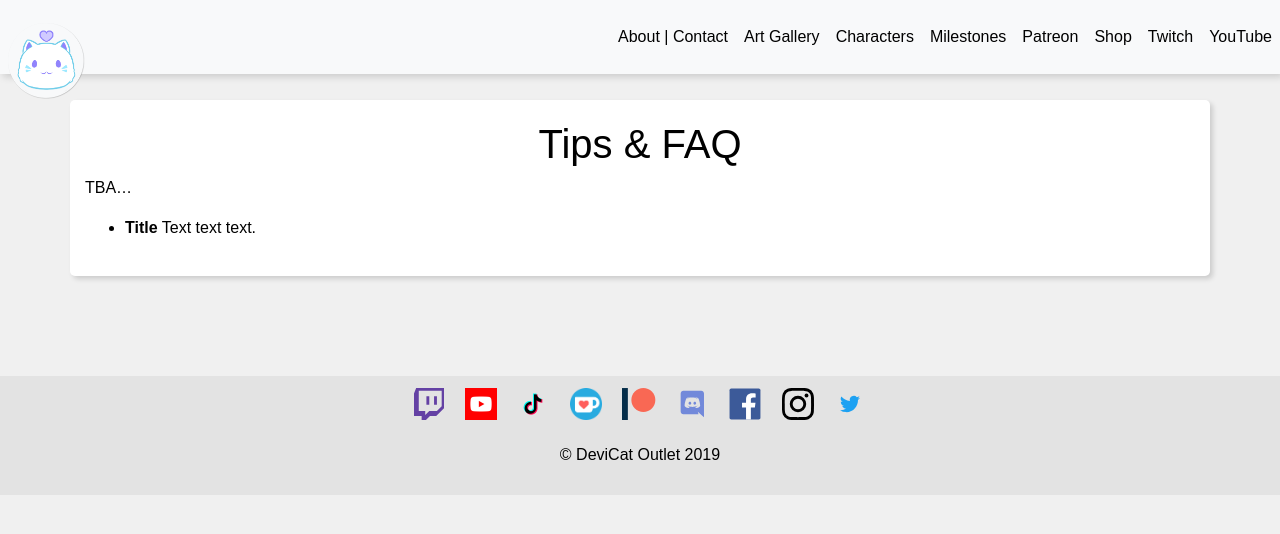
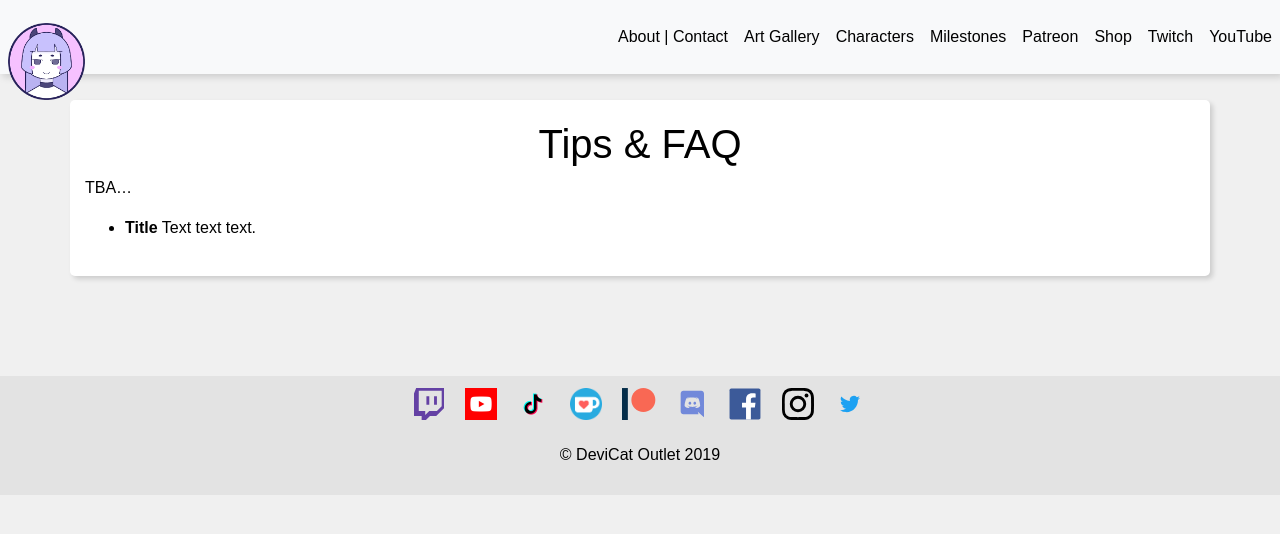
Before and after one commit to DeviCatOutlet/devicatoutlet.github.io, a Jekyll site: the page built from tipsfaq.md, in a window 1280 px wide. Shown: the top 534 px of the page. Built offline with Jekyll 4.4.1, drawn with Linux system fonts in a browser that asks for light colours; our own code applies the rules of GitHub Pages for plain Markdown files.

Commit message:
logo swap

```diff
--- a/_layouts/default.html
+++ b/_layouts/default.html
@@ -19,7 +19,7 @@
     <nav>
       <input type=checkbox>
       <div id=raptor_button><div></div><div></div><div></div></div>
-      <a class=keep href="/"><img src="img/devicaticon.png" alt="DeviCat"></a>
+      <a class=keep href="/"><img src="img/devicatlogo2021.png" alt="DeviCat"></a>
       <div style="flex-grow: 1"></div>
       {%- for dest in site.nav %}{%- for info in dest -%}
         {%- if info[1] -%}
```
Also changed, not shown: about.md (+1 -1 lines), img/devicatlogo2021.png (added).
